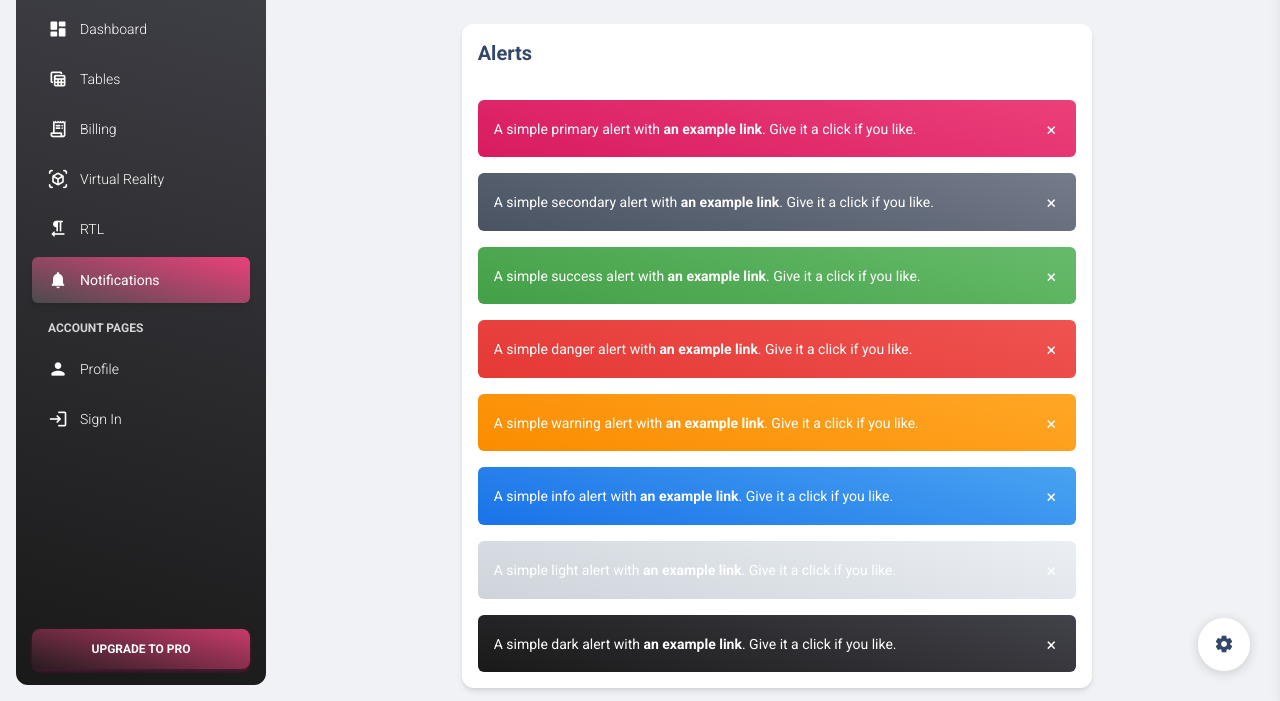
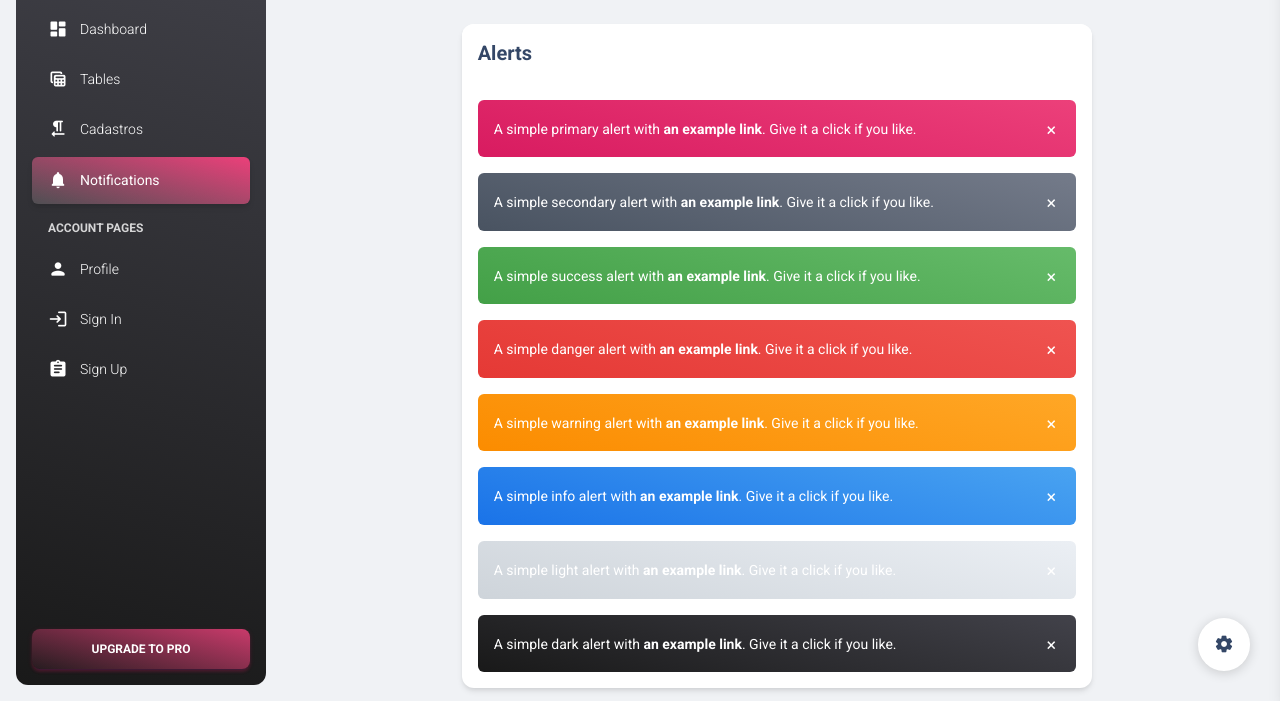
Before and after one commit to Luisttine/API-3-, a website: page pages/notifications.html in a window 1280 px wide. Shown: the part 99-800 px from the top of the page. Drawn offline with Linux system fonts and the light colour scheme.

Commit message:
Add files via upload

```diff
--- a/pages/notifications.html
+++ b/pages/notifications.html
@@ -65,27 +65,11 @@
           </a>
         </li>
         <li class="nav-item">
-          <a class="nav-link text-white " href="../pages/billing.html">
-            <div class="text-white text-center me-2 d-flex align-items-center justify-content-center">
-              <i class="material-icons opacity-10">receipt_long</i>
-            </div>
-            <span class="nav-link-text ms-1">Billing</span>
-          </a>
-        </li>
-        <li class="nav-item">
-          <a class="nav-link text-white " href="../pages/virtual-reality.html">
-            <div class="text-white text-center me-2 d-flex align-items-center justify-content-center">
-              <i class="material-icons opacity-10">view_in_ar</i>
-            </div>
-            <span class="nav-link-text ms-1">Virtual Reality</span>
-          </a>
-        </li>
-        <li class="nav-item">
-          <a class="nav-link text-white " href="../pages/rtl.html">
+          <a class="nav-link text-white " href="../pages/forms/concessionaria.html">
             <div class="text-white text-center me-2 d-flex align-items-center justify-content-center">
               <i class="material-icons opacity-10">format_textdirection_r_to_l</i>
             </div>
-            <span class="nav-link-text ms-1">RTL</span>
+            <span class="nav-link-text ms-1">Cadastros</span>
           </a>
         </li>
         <li class="nav-item">
```
